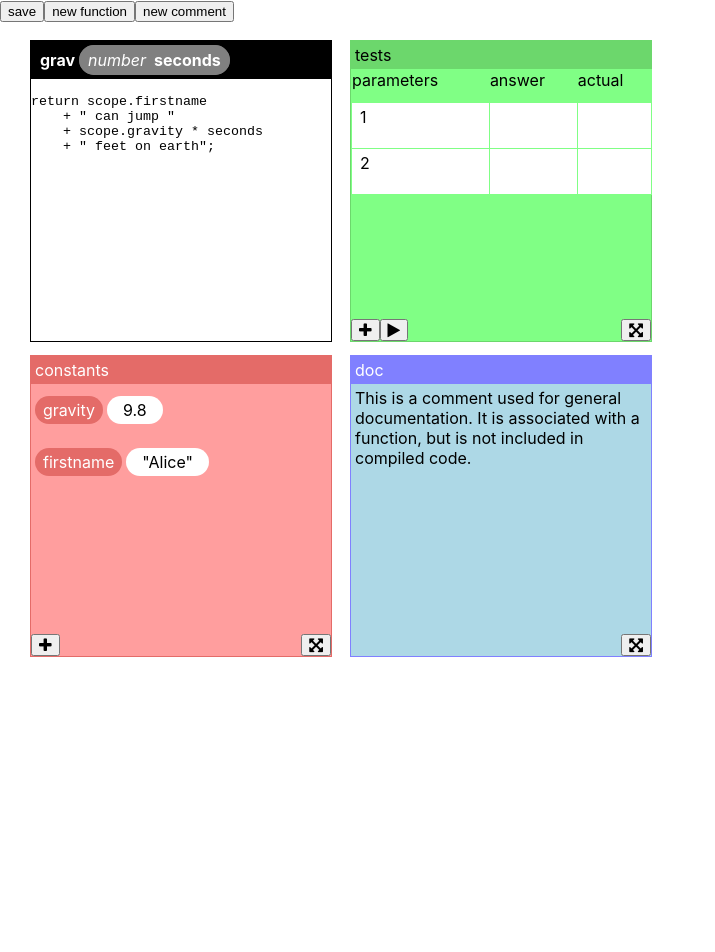
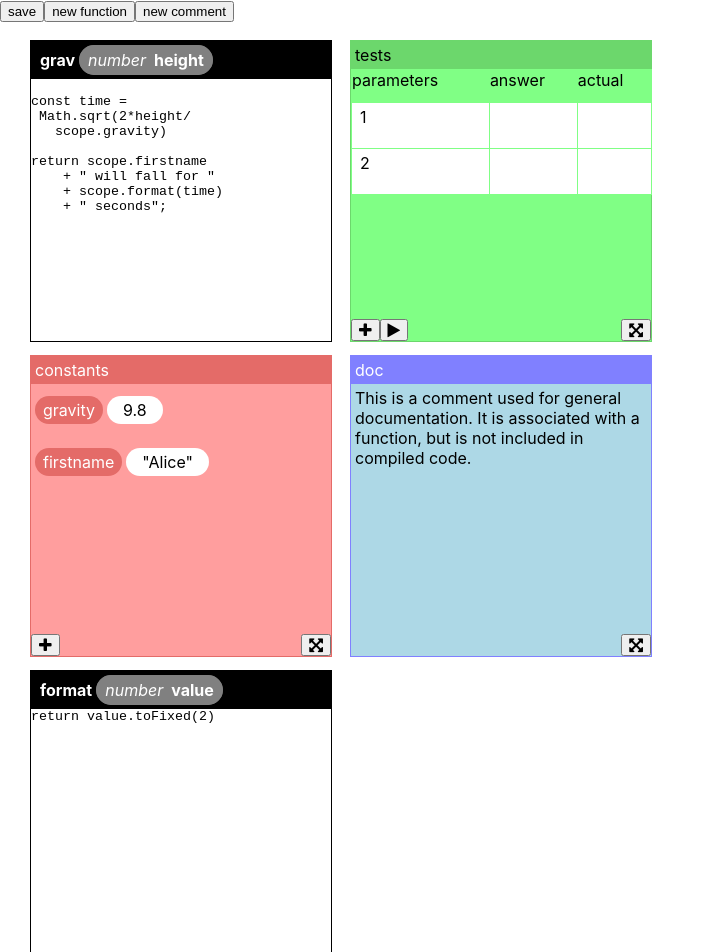
Before and after one commit to joshmarinacci/koding-experiment, a React (Create React App) app: page / in a window 1280 px wide. Shown: the top 952 px of the page, without its empty margins (0-715 px from the left). Before the commit the page ends 800 px from the top, so only its background shows below. Built offline with nearby package versions, Linux system fonts and the light colour scheme.

Commit message:
rewrote code processor to handle multiple functions

```diff
--- a/src/App.js
+++ b/src/App.js
@@ -24,15 +24,35 @@ const project = [
         params: [
             {
                 type:'number',
-                name:'seconds'
+                name:'height'
+            }
+        ],//d = 1/2 at^2,  d/a * 2 = t^2,  sqrt(2d/a)
+        body: `
+const time =
+ Math.sqrt(2*height/
+   scope.gravity)
+
+return scope.firstname
+    + " will fall for "
+    + scope.format(time)
+    + " seconds";
+`
+    },
+    {
+        position: {
+            x:30,
+            y:670,
+        },
+        id:genId("format"),
+        type:'function',
+        name:'format',
+        params: [
+            {
+                type:'number',
+                name:'value'
             }
         ],
-        body: `
-return scope.firstname
-    + " can jump "
-    + scope.gravity * seconds
-    + " feet on earth";
-`
+        body: `return value.toFixed(2)`
     },
     {
         position: {
@@ -123,16 +143,24 @@ class App extends Component {
 
     render() {
         const project = this.state.project
+
         return (
             <CanvasView project={project}>
                 <Menu/>
-                <FunView fun={project[0]}/>
-                <TestsView fun={project[1]} processor={Processor}/>
-                <ConstantsView fun={project[2]} editor={ed}/>
-                <CommentDocView fun={project[3]}/>
+                {
+                    project.map(p => this.renderChunk(p))
+                }
             </CanvasView>
         )
     }
+    renderChunk(p) {
+        if(p.type === 'function') return <FunView fun={p} key={p.id}/>
+        if(p.type === 'tests') return <TestsView fun={p} key={p.id} processor={Processor}/>
+        if(p.type === 'constants') return <ConstantsView fun={p} editor={ed}/>
+        if(p.type === 'comment') return <CommentDocView fun={p}/>
+
+    }
+
 }
 
 export default App;
--- a/src/CodeProcessor.js
+++ b/src/CodeProcessor.js
@@ -8,26 +8,35 @@ export class ProcessorSystem {
     }
 
     process(fun) {
-        const project = this.project
-        const consts = project[2].consts
-        const realfun = project[0]
-        const parms = realfun.params.map(p => p.name)
-        const body = `
-        const scope = {
-            ${consts.map(c => c.name+":"+c.value).join(",\n")}
-        }
-        function ${realfun.name} (${parms}) {
-            ${realfun.body}
-        }
-        scope.${realfun.name} = ${realfun.name}
-        return scope;
-        `;
+        const consts = this.project.find(p => p.type === 'constants').consts
+        console.log("found",consts)
+        const funs = this.project.filter(p => p.type === 'function')
+        const defs = []
+        consts.forEach(c => {
+            defs.push({name:c.name, value:c.value})
+        })
+        funs.forEach(realfun => {
+            const parms = realfun.params.map(p => p.name)
+            console.log("looking at realfun",realfun)
+            defs.push({
+                name:realfun.name,
+                value:`function(${parms}){
+                    ${realfun.body}
+                }`})
+        })
+        const body = `const scope = {
+${defs.map(d => d.name+":"+d.value).join(",\n    ")}
+}
+return scope;
+`
         console.log(body)
-        const scope = new Function(...parms,body)()
+        const scope = new Function(body)()
+        console.log(scope)
 
-        const unit = project[1]
+        const unit = this.project.find(p => p.type === 'tests')
 
         try {
+            const realfun = this.project.find(p => p.id === unit.target)
             unit.tests.forEach(test => {
                 console.log("running test", test, test.params)
                 const res = scope[realfun.name].call(null, test.params)
```
